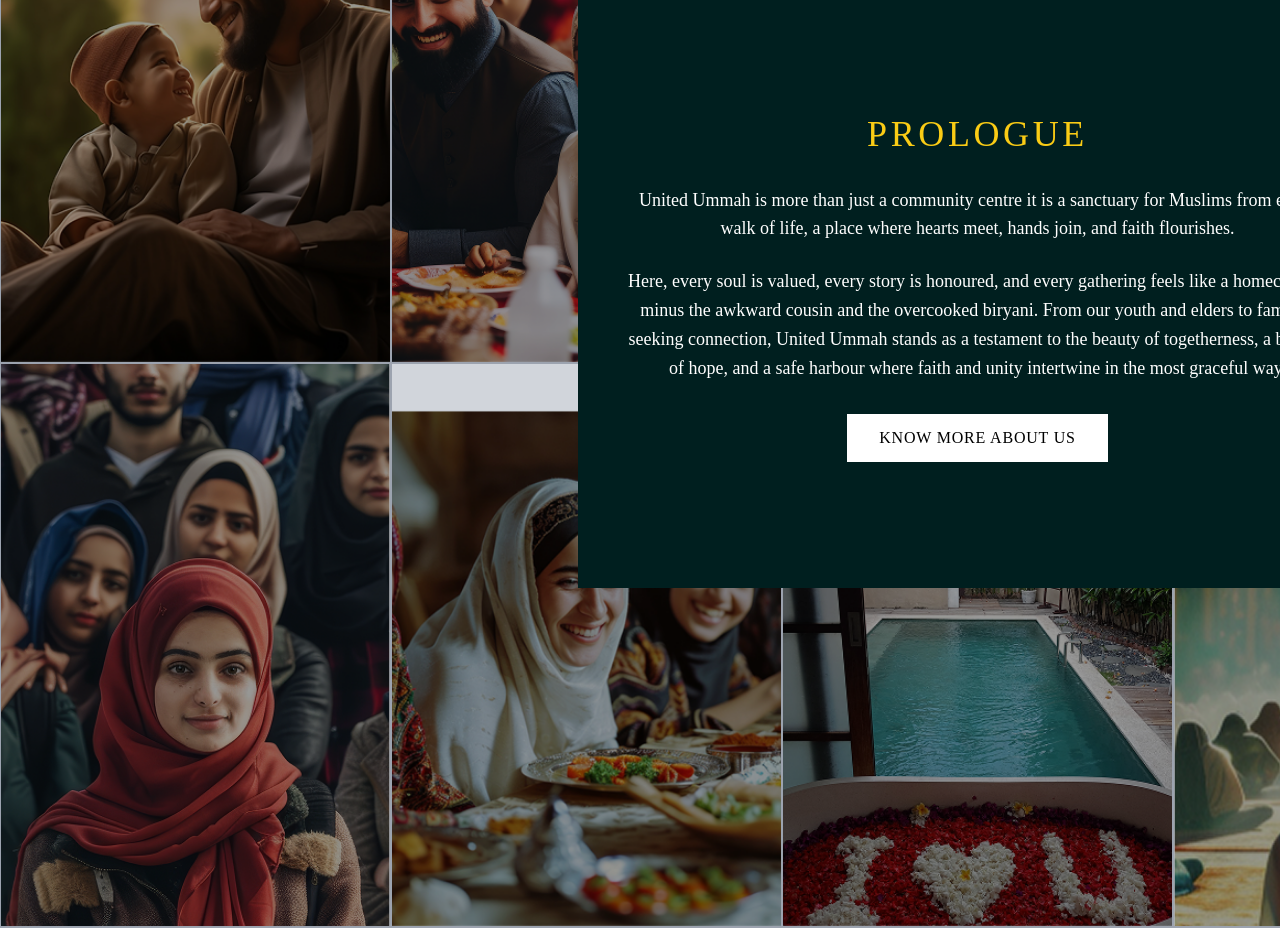
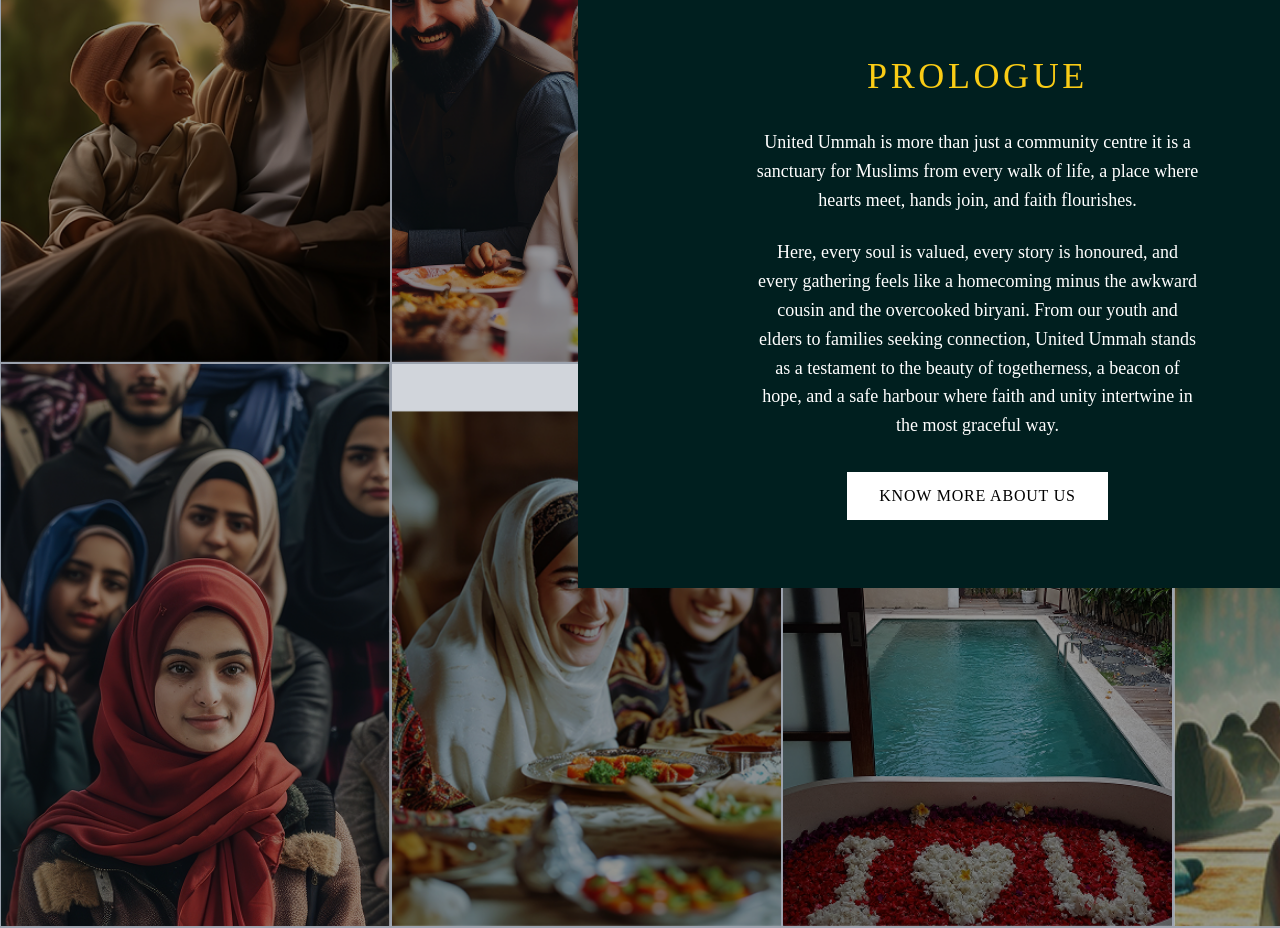
Before and after one commit to muskaninventocube/unitedummah-react, a React (Create React App) app in the folder frontend/: page / in a window 1280 px wide. Shown: the part 3060-3988 px from the top of the page. Built offline with nearby package versions, Linux system fonts and the light colour scheme.

Commit message:
update static

```diff
--- a/frontend/src/Components/static.jsx
+++ b/frontend/src/Components/static.jsx
@@ -87,12 +87,12 @@ const PrologueGallery = () => {
               className="text-white text-lg leading-relaxed"
               style={{
                 fontFamily: 'styreneB, serif',
-                fontWeight: 300,
+                fontWeight: 400,
                 lineHeight: '1.6'
               }}
             >
-              United Ummah is more than just a community centre it is a
-              sanctuary for Muslims from every walk of life, a place where
+              United Ummah is more than just a community centre it is a <br />
+              sanctuary for Muslims from every walk of life, a place where <br />
               hearts meet, hands join, and faith flourishes.
             </p>
 
@@ -100,16 +100,16 @@ const PrologueGallery = () => {
               className="text-white text-lg leading-relaxed"
               style={{
                 fontFamily: 'styreneB, serif',
-                fontWeight: 300,
+                fontWeight: 400,
                 lineHeight: '1.6'
               }}
             >
-              Here, every soul is valued, every story is honoured, and
-              every gathering feels like a homecoming minus the awkward
-              cousin and the overcooked biryani. From our youth and
-              elders to families seeking connection, United Ummah stands
-              as a testament to the beauty of togetherness, a beacon of
-              hope, and a safe harbour where faith and unity intertwine in
+              Here, every soul is valued, every story is honoured, and <br />
+              every gathering feels like a homecoming minus the awkward <br />
+              cousin and the overcooked biryani. From our youth and  <br />
+              elders to families seeking connection, United Ummah stands <br />
+              as a testament to the beauty of togetherness, a beacon of <br />
+              hope, and a safe harbour where faith and unity intertwine in <br />
               the most graceful way.
             </p>
           </div>
```
